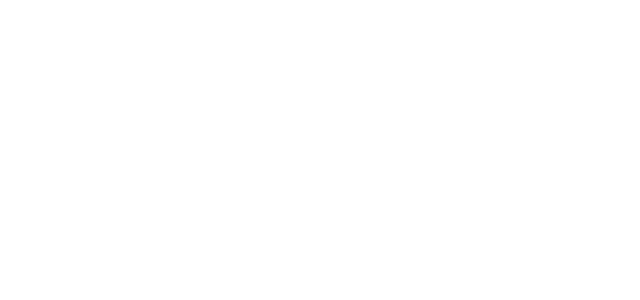
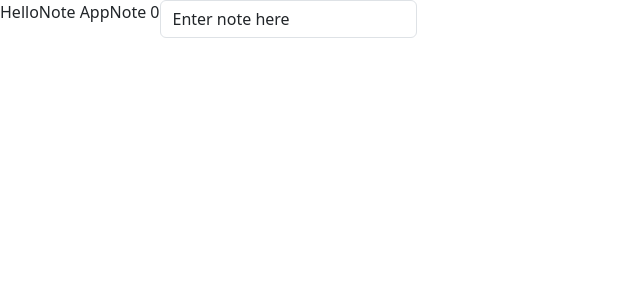
Before and after one commit to jingshiliu/note-app-react, a React (Create React App) app: page / in a window 1280 px wide. Shown: the top 300 px of the page, without its empty margins (0-640 px from the left). Built offline with nearby package versions, Linux system fonts and the light colour scheme.

Commit message:
the basic app logic and frame is confirmed

```diff
--- a/package.json
+++ b/package.json
@@ -6,12 +6,10 @@
     "@testing-library/jest-dom": "^5.16.5",
     "@testing-library/react": "^13.4.0",
     "@testing-library/user-event": "^13.5.0",
-    "nanoid": "^4.0.0",
     "react": "^18.2.0",
     "react-dom": "^18.2.0",
     "react-mde": "^11.5.0",
     "react-scripts": "5.0.1",
-    "react-split": "^2.0.14",
     "showdown": "^2.1.0",
     "web-vitals": "^2.1.4"
   },
--- a/src/App.js
+++ b/src/App.js
@@ -1,27 +1,44 @@
 import React, {useState} from "react"
 import Sidebar from "./components/Sidebar"
 import Editor from "./components/Editor"
+import Header from "./components/Header";
 import {nanoid} from "nanoid"
 import {data, saveDataToLocalStorage} from "./data";
+import 'bootstrap/dist/css/bootstrap.min.css'
 import './App.css'
 
 
 export default function App() {
     const [notes, setNotes] = useState(data)
-    const [currentNote, setCurrentNote] = useState()
+    const [currentNoteID, setCurrentNoteID] = useState(notes[0].id)
 
-    function updateNote(){
-
+    function updateNote(text) {
+        setNotes(notes.map(note => {
+            if(note.id === currentNoteID)
+                return {...note, body: text}
+            return note
+        }))
+        saveDataToLocalStorage(notes)
     }
 
-    function createNote(newNote){
-        setNotes({...notes, })
+    function createNote() {
+        let newNote = {
+            id: nanoid(),
+            body: 'Write notes here...'
+        }
+        setNotes({...notes, newNote})
+        setCurrentNoteID(newNote.id)
     }
+
+    const editorProps = {currentNoteID, notes, updateNote}
+    const sidebarProps = {createNote, notes, setCurrentNoteID}
 
     return (
         <div className='App'>
-            <Sidebar />
-            <Editor />
+            <span>Hello</span>
+            <Header />
+            <Sidebar {...sidebarProps}/>
+            <Editor {...editorProps}/>
         </div>
     )
 }
--- a/src/components/Editor.jsx
+++ b/src/components/Editor.jsx
@@ -1,6 +1,18 @@
 import React from "react"
 import '../App.css'
 
-export default function Editor({ currentNote, updateNote }) {
+export default function Editor({currentNoteID, notes, updateNote}) {
 
+    return (
+        <div className='Editor'>
+            <input onChange={()=>{
+                        updateNote(document.querySelector('.Editor input').value)
+                    }}
+                   className='editor-body form-control'
+                   type="text"
+                   value={notes.find(note => note.id === currentNoteID).body}
+            />
+
+        </div>
+    )
 }
--- /dev/null
+++ b/src/components/Header.jsx
@@ -0,0 +1,9 @@
+import React from "react";
+
+export default function Header(){
+    return (
+        <div className='Header'>
+            <span>Note App</span>
+        </div>
+    )
+}
--- a/src/components/Sidebar.jsx
+++ b/src/components/Sidebar.jsx
@@ -1,4 +1,15 @@
 import React from "react"
 
-export default function Sidebar(props) {
+export default function Sidebar({notes, createNote}) {
+    let count = 0;
+    return(
+        <div className='Sidebar'>
+            {
+                notes.map(note => {
+                    return <div key={note.id}>Note {count++}</div>
+                })
+            }
+
+        </div>
+    )
 }
--- a/src/data.js
+++ b/src/data.js
@@ -1,12 +1,12 @@
 const data  = JSON.parse(localStorage.getItem('notesData')) || [
     {
         id: 0,
-        body: "Enter text here"
+        body: "Enter note here"
     },
 ]
 
-const saveDataToLocalStorage = ()=>{
-    localStorage.setItem('notesData', JSON.stringify(data))
+const saveDataToLocalStorage = (notes)=>{
+    localStorage.setItem('notesData', JSON.stringify(notes))
 }
 
 export {data, saveDataToLocalStorage};
--- a/src/index.js
+++ b/src/index.js
@@ -1,6 +1,5 @@
 import React from 'react';
 import ReactDOM from 'react-dom/client';
-import './index.css';
 import App from './App';
 
 const root = ReactDOM.createRoot(document.getElementById('root'));
@@ -9,7 +8,3 @@
     <App />
   </React.StrictMode>
 );
-
-// If you want to start measuring performance in your app, pass a function
-// to log results (for example: reportWebVitals(console.log))
-// or send to an analytics endpoint. Learn more: https://bit.ly/CRA-vitals
```
Also changed, not shown: src/index.css (deleted).
